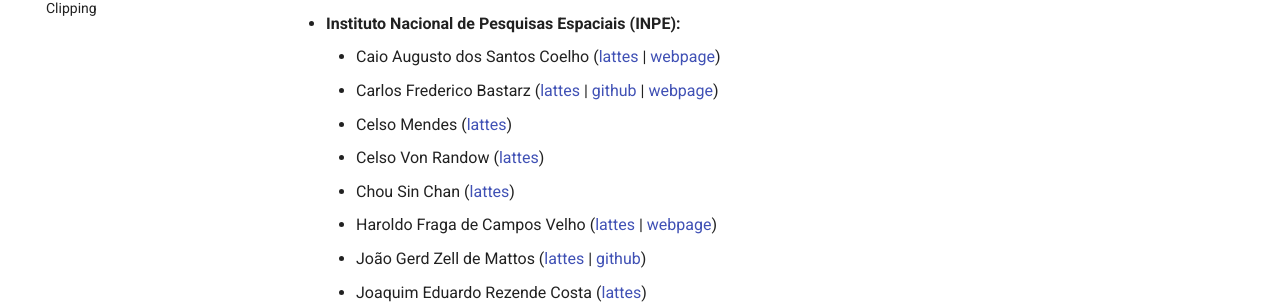
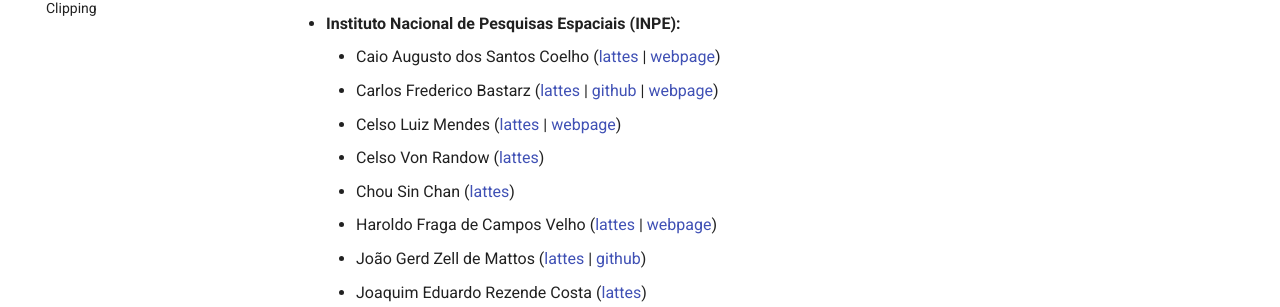
Before and after one commit to monanadmin/monan_cc_docs, an MkDocs documentation site: the page built from docs/membros.md, in a window 1280 px wide and 900 px high. Shown: the part 319-626 px from the top of the window. Built offline with MkDocs 1.6.1 and Material for MkDocs 9.7.7, drawn with Linux system fonts in a browser that asks for light colours; comment, search, counter and statistics services are not loaded.

Commit message:
Atualizando página membros.md

```diff
--- a/docs/membros.md
+++ b/docs/membros.md
@@ -7,7 +7,7 @@
 * **Instituto Nacional de Pesquisas Espaciais (INPE):**
     - Caio Augusto dos Santos Coelho ([lattes](http://lattes.cnpq.br/4978912302419377) | [webpage](https://www.cptec.inpe.br/pesquisadores/caio.coelho/))
     - Carlos Frederico Bastarz ([lattes](http://lattes.cnpq.br/2410960909883784) | [github](https://github.com/cfbastarz) | [webpage](https://cfbastarz.github.io))
-    - Celso Mendes ([lattes]())
+    - Celso Luiz Mendes ([lattes](http://lattes.cnpq.br/9051364483671452) | [webpage](http://www.lac.inpe.br/~celso/))
     - Celso Von Randow ([lattes](http://lattes.cnpq.br/0535860239259102))
     - Chou Sin Chan ([lattes](http://lattes.cnpq.br/4336175279058172))
     - Haroldo Fraga de Campos Velho ([lattes](http://lattes.cnpq.br/5142426481528206) | [webpage](http://www.lac.inpe.br/~haroldo/Welcome.html))
```
